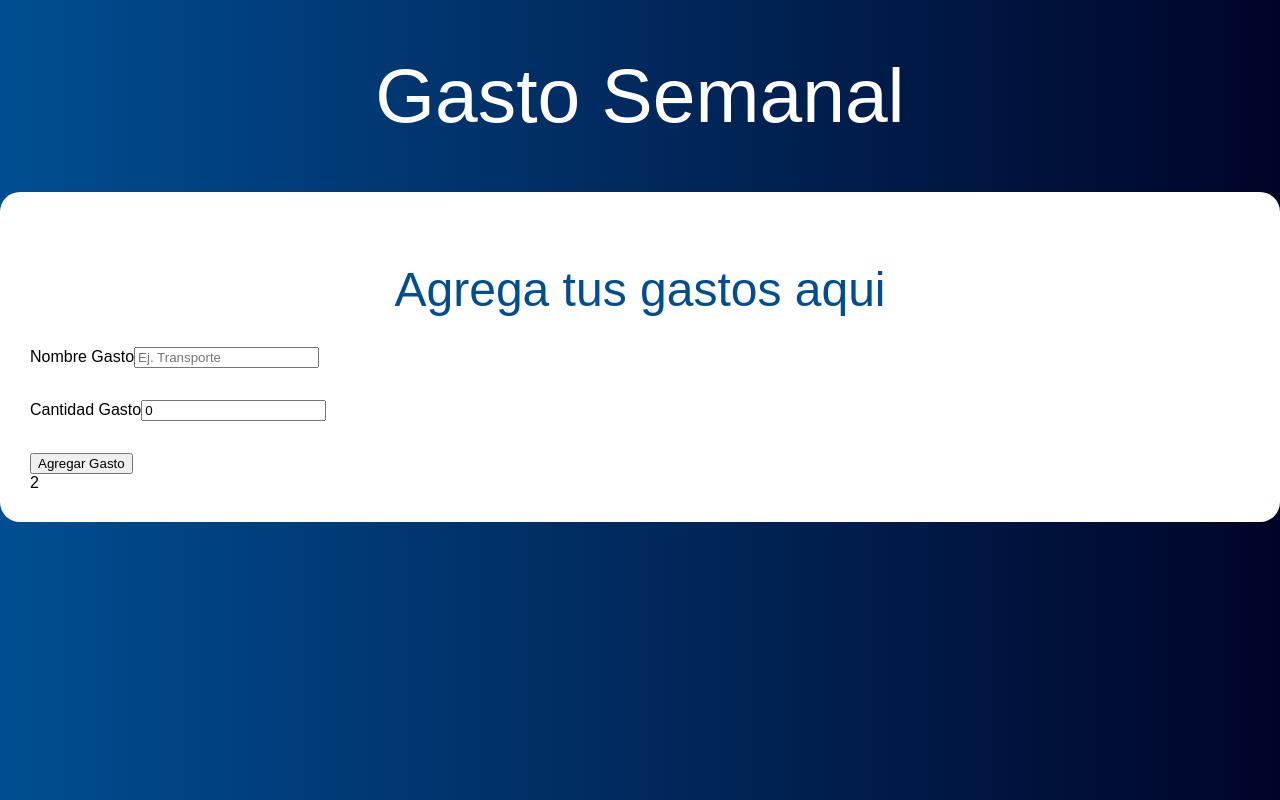
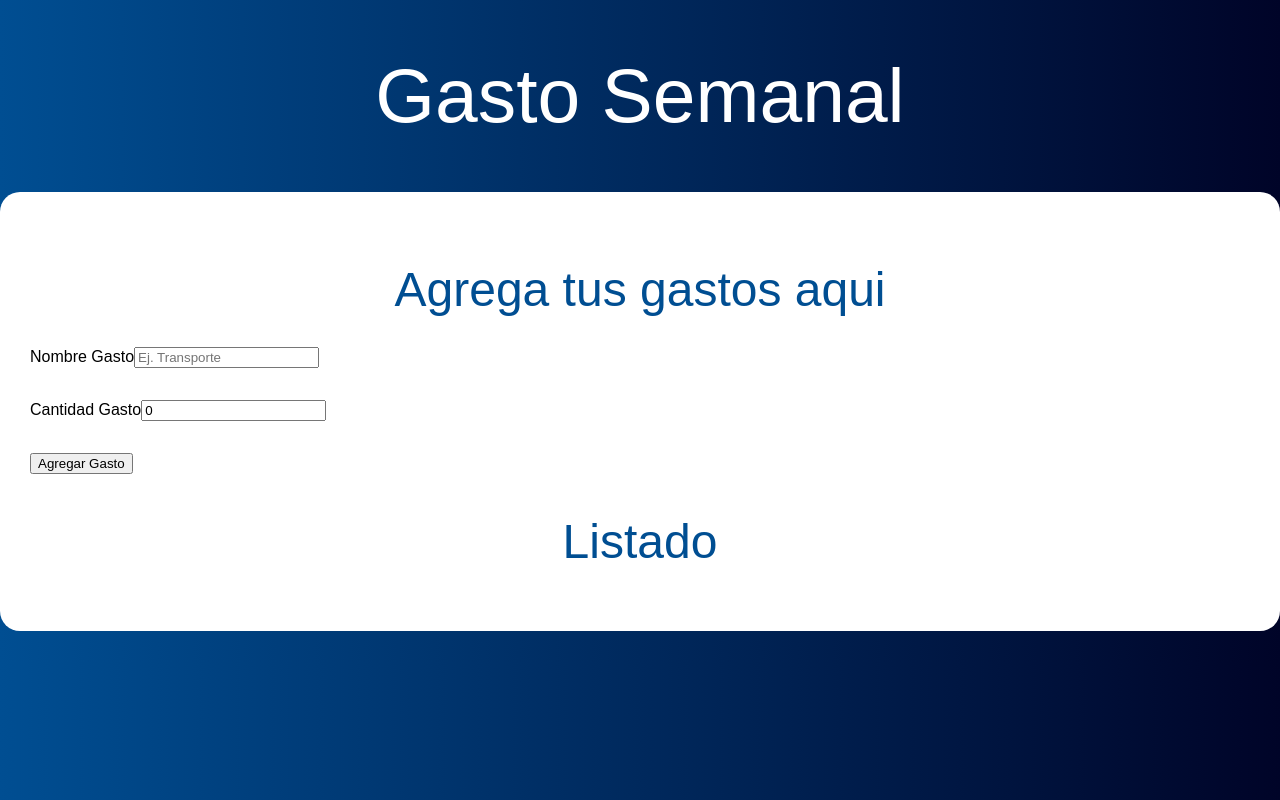
Before and after one commit to AlexanderAyra/App-Presupuesto-conReact, a React (Create React App) app: page / in a window 1280 px wide. Both pictures are taken after typing "5" into the empty fields and a click on the input "Definir Presupuesto". Built offline with nearby package versions, Linux system fonts and the light colour scheme; the HTML template or start-up script is replaced by a standard one.

Commit message:
Mostrando los gastos en la interfaz

```diff
--- a/src/App.js
+++ b/src/App.js
@@ -1,6 +1,7 @@
 import React, { useState } from 'react'
 import Pregunta from './components/Pregunta'
 import Formulario from './components/Formulario'
+import Listado from './components/Listado'
 
 function App() {
 	const [presupuesto, setPresupuesto] = useState(0)
@@ -29,7 +30,9 @@
 							<div className='one-half column'>
 								<Formulario addGasto={addGasto} />
 							</div>
-							<div className='one-half column'>2</div>
+							<div className='one-half column'>
+								<Listado gastos={gastos} />
+							</div>
 						</div>
 					)}
 				</div>
--- /dev/null
+++ b/src/components/Gasto.jsx
@@ -0,0 +1,14 @@
+import React from 'react'
+
+const Gasto = ({ gasto }) => {
+	return (
+		<li className='gastos'>
+			<p>
+				{gasto.nombre}
+				<span className='gasto'>${gasto.cantidad}</span>
+			</p>
+		</li>
+	)
+}
+
+export default Gasto
--- /dev/null
+++ b/src/components/Listado.jsx
@@ -0,0 +1,15 @@
+import React from 'react'
+import Gasto from './Gasto'
+
+const Listado = ({ gastos }) => {
+	return (
+		<div className='gastos-realizados'>
+			<h2>Listado</h2>
+			{gastos.map((gasto) => (
+				<Gasto key={gasto.id} gasto={gasto} />
+			))}
+		</div>
+	)
+}
+
+export default Listado
```
